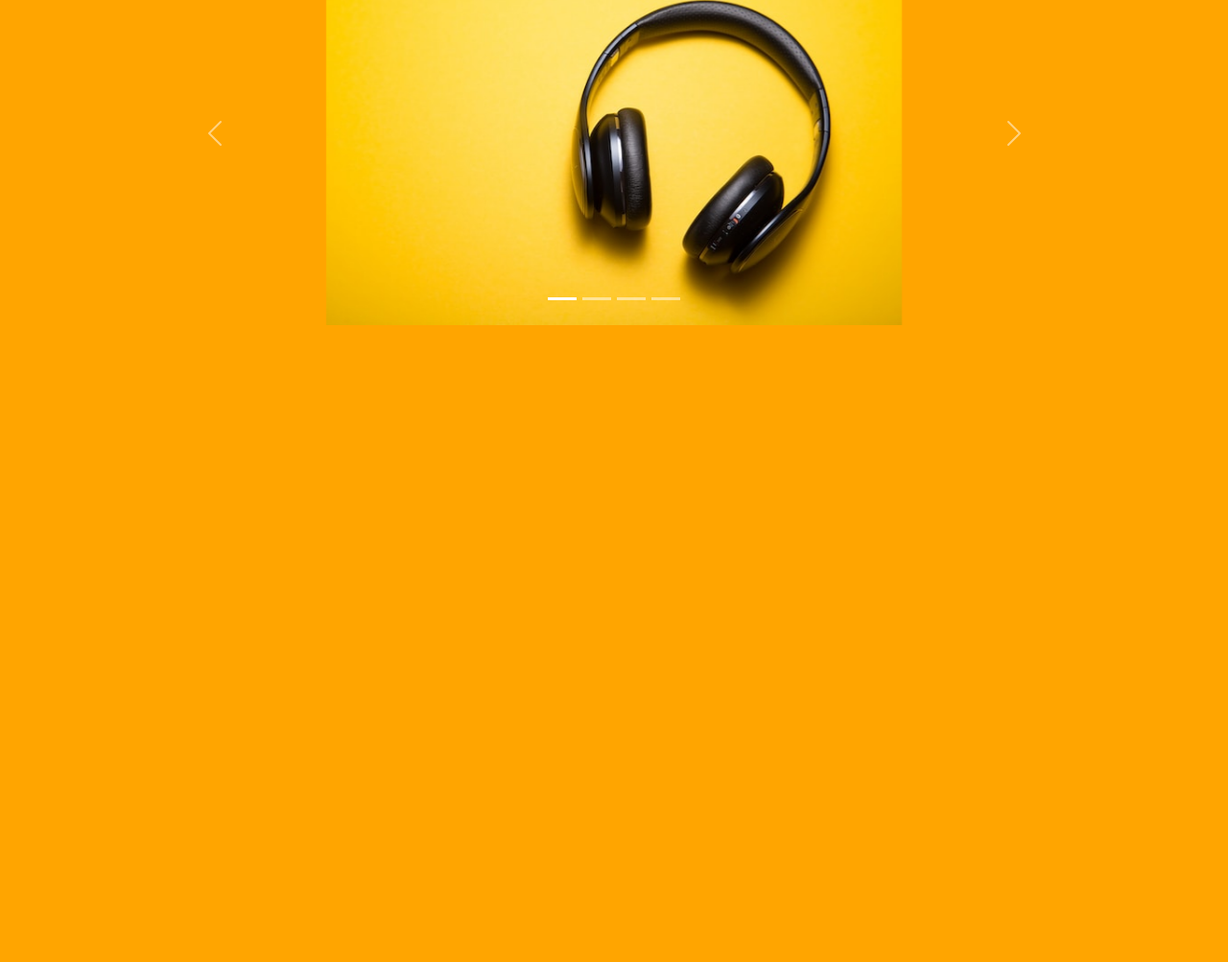
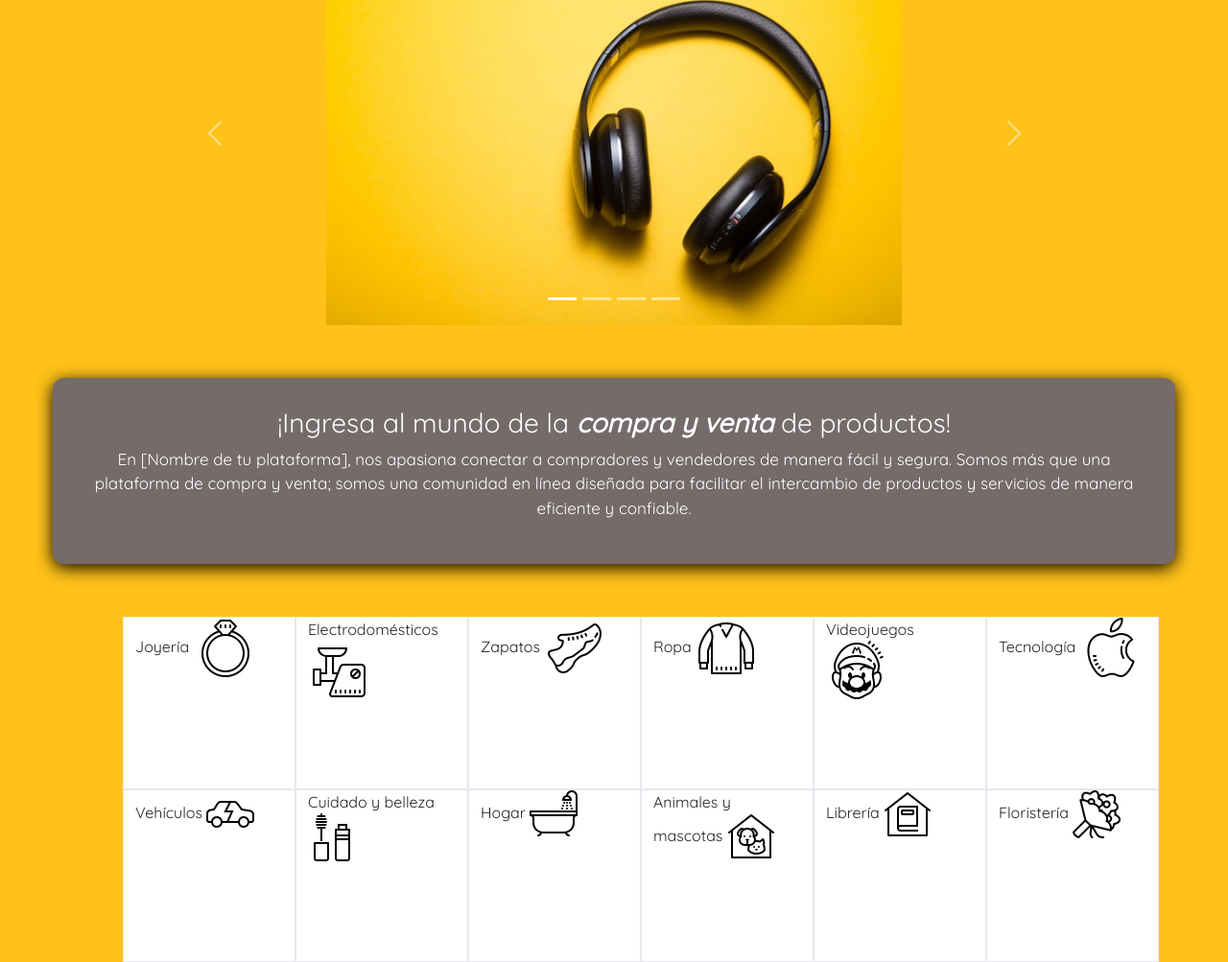
Before and after one commit to DanielFValenciaR/E-commerce-AndinaTradeHub, a plain HTML site: page index.html in a window 1280 px wide. Shown: the part 141-1144 px from the top of the page at 96% size. Before the commit the page ends 800 px from the top, so only its background shows below. Drawn offline with Linux system fonts and the light colour scheme.

Commit message:
Actualización categoría

```diff
--- a/Styles/style.css
+++ b/Styles/style.css
@@ -1,12 +1,12 @@
 body{
     margin: 0;
     padding: 0;
-    background-color: orange;
+    background-color: #ffc219;
     font-family: 'Quicksand', sans-serif;
 }
 
 .navbar{
-    background-color: rgb(121, 206, 221);
+    background-color: #029daf;
 }
 
 .navbar-brand{
@@ -20,7 +20,7 @@ body{
 }
 
 .offcanvas div{
-    background-color: rgb(121, 206, 221);
+    background-color: #029daf;
 }
 
 .navbar-nav {
@@ -36,7 +36,7 @@ body{
 }
 
 .dropdown-menu{
-    background-color: rgb(121, 206, 221);
+    background-color: #029daf;
     box-shadow: 0 4px 18px black;
     border-radius: 8px;
 }
@@ -48,7 +48,7 @@ body{
 
 .dropdown-item:hover{
     color: black;
-    background-color:rgb(121, 206, 221);
+    background-color:#029daf;
 }
 
 .images-carousel{
@@ -61,6 +61,39 @@ body{
 	height: 400px;
 	object-fit: contain;
 }
+
+.container-aboutUs{
+    margin: 55px;
+    padding: 30px;
+    border-radius: 12px;
+    box-shadow: 0 4px 18px black;
+    background-color: rgb(117, 107, 107);
+    color: white;
+}
+
+.container-aboutUs .aboutUs h2{
+    font-size: 28px;
+}
+
+.aboutUs{
+    text-align: center;
+}
+
+.container-aboutUs .aboutUs p {
+    font-size: 17px;
+}
+
+.container{
+    margin-left: 10%;
+}
+
+.row div{
+    border: 1px solid rgb(230, 232, 238);
+    width: 180px;
+    height: 180px;
+    background-color: white;
+}
+
 
 /* @media (min-width: 768px) {
     .navbar-nav {
--- a/index.html
+++ b/index.html
@@ -61,7 +61,21 @@
                                 <li><a class="dropdown-item" href="#">Zapatos</a></li>
                                 <li><a class="dropdown-item" href="#">Ropa</a></li>
                                 <li><a class="dropdown-item" href="#">Videojuegos</a></li>
+
+                                <li><a class="dropdown-item" href="#">Tecnología</a></li>
+                                <li><a class="dropdown-item" href="#">Vehículos</a></li>
+                                <li><a class="dropdown-item" href="#">Cuidado y belleza</a></li>
+                                <li><a class="dropdown-item" href="#">Hogar</a></li>
+                                <li><a class="dropdown-item" href="#">Animales y mascotas</a></li>
+                                <li><a class="dropdown-item" href="#">Librería</a></li>
+                                <li><a class="dropdown-item" href="#">Floristería</a></li>
+
                             </ul>
+
+                            <li class="nav-item">
+                                <a class="nav-link" href="#idAboutUs">¿Quiénes somos?</a>
+                            </li>
+
                         </li>
                     </ul>
                 </div>
@@ -84,16 +98,16 @@
                 </div>
                 <div class="carousel-inner">
                     <div class="carousel-item center-block active">
-                        <img src="./Styles/Images/audifonos.jpg" class="d-block w-100" alt="Audifonos">
+                        <img src="./Styles/Images/Carrusel/audifonos.jpg" class="d-block w-100" alt="Audifonos">
                     </div>
                     <div class="carousel-item center-block">
-                        <img src="./Styles/Images/portatil.jpg" class="d-block w-100" alt="...">
+                        <img src="./Styles/Images/Carrusel/portatil.jpg" class="d-block w-100" alt="Computador portátil">
                     </div>
                     <div class="carousel-item">
-                        <img src="./Styles/Images/zapatos.jpg" class="d-block w-100" alt="...">
+                        <img src="./Styles/Images/Carrusel/zapatos.jpg" class="d-block w-100" alt="Zapatos">
                     </div>
                     <div class="carousel-item">
-                        <img src="./Styles/Images/reloj.jpg" class="d-block w-100" alt="...">
+                        <img src="./Styles/Images/Carrusel/reloj.jpg" class="d-block w-100" alt="Reloj">
                     </div>
                 </div>
                 <button class="carousel-control-prev" type="button" data-bs-target="#carouselExampleIndicators"
@@ -108,6 +122,69 @@
                 </button>
             </div>
         </section>
+
+        <section class="container-aboutUs">
+            <div id="idAboutUs" class="aboutUs">
+                <h2>¡Ingresa al mundo de la <strong><em>compra y venta</em></strong> de productos!</h2>
+                <p>En [Nombre de tu plataforma], nos apasiona conectar a compradores y vendedores de manera fácil y segura. Somos más que una plataforma de compra y venta; somos una comunidad en línea diseñada para facilitar el intercambio de productos y servicios de manera eficiente y confiable.</p>
+            </div>
+        </section>
+
+        <div class="container">
+            <div class="row">
+                <div class="col-3 jewelry">Joyería
+                    <img src="./Styles/Images/Categorías/anillo.png" alt="Anillo"/>
+                </div>
+
+                <div class="col-3 home-appliances">Electrodomésticos
+                    <img src="./Styles/Images/Categorías/picadoraCarne.png" alt="Picadora"/>
+                </div>
+
+                <div class="col-3 shoes">Zapatos
+                    <img src="./Styles/Images/Categorías/zapatos.png" alt="Zapatos"/>
+                </div>
+
+                <div class="col-3 clothes">Ropa
+                    <img src="./Styles/Images/Categorías/sueter.png" alt="Suéter"/>
+                </div>
+
+                <div class="col-3 videogames">Videojuegos
+                    <img src="./Styles/Images/Categorías/videojuego.png" alt="Mario Bross"/>
+                </div>
+
+                <div class="col-3 technology">Tecnología
+                    <img src="./Styles/Images/Categorías/tecnología.png" alt="Marca Apple"/>
+                </div>
+            </div>
+
+            <div class="row">
+                <div class="col-3 vehicle">Vehículos
+                    <img src="./Styles/Images/Categorías/vehículos.png" alt="Carro híbrido"/>
+                </div>
+
+                <div class="col-3 careful">Cuidado y belleza
+                    <img src="./Styles/Images/Categorías/maquillaje.png" alt="Pestañina"/>
+                </div>
+
+                <div class="col-3 home">Hogar
+                    <img src="./Styles/Images/Categorías/bañera.png" alt="Bañera con ducha"/>
+                </div>
+
+                <div class="col-3 pets">Animales y mascotas
+                    <img src="./Styles/Images/Categorías/mascotas.png" alt="Mascotas, Perro y gato"/>
+                </div>
+
+                <div class="col-3 bookshop">Librería
+                    <img src="./Styles/Images/Categorías/libreria.png" alt="Librería"/>
+                </div>
+
+                <div class="col-3 florist">Floristería
+                    <img src="./Styles/Images/Categorías/ramo.png" alt="Ramo de novia"/>
+                </div>
+            </div>
+
+
+
     </main>
 
 
```
Also changed, not shown: Styles/Images/Carrusel/audifonos.jpg (renamed from Styles/Images/audifonos.jpg), Styles/Images/Carrusel/portatil.jpg (renamed from Styles/Images/portatil.jpg), Styles/Images/Carrusel/reloj.jpg (renamed from Styles/Images/reloj.jpg), Styles/Images/Carrusel/zapatos.jpg (renamed from Styles/Images/zapatos.jpg), Styles/Images/Categorías/anillo.png (added), Styles/Images/Categorías/bañera.png (added), Styles/Images/Categorías/libreria.png (added), Styles/Images/Categorías/maquillaje.png (added), Styles/Images/Categorías/mascotas.png (added), Styles/Images/Categorías/picadoraCarne.png (added), Styles/Images/Categorías/ramo.png (added), Styles/Images/Categorías/sueter.png (added), Styles/Images/Categorías/tecnología.png (added), Styles/Images/Categorías/vehículos.png (added), 2 more files.
